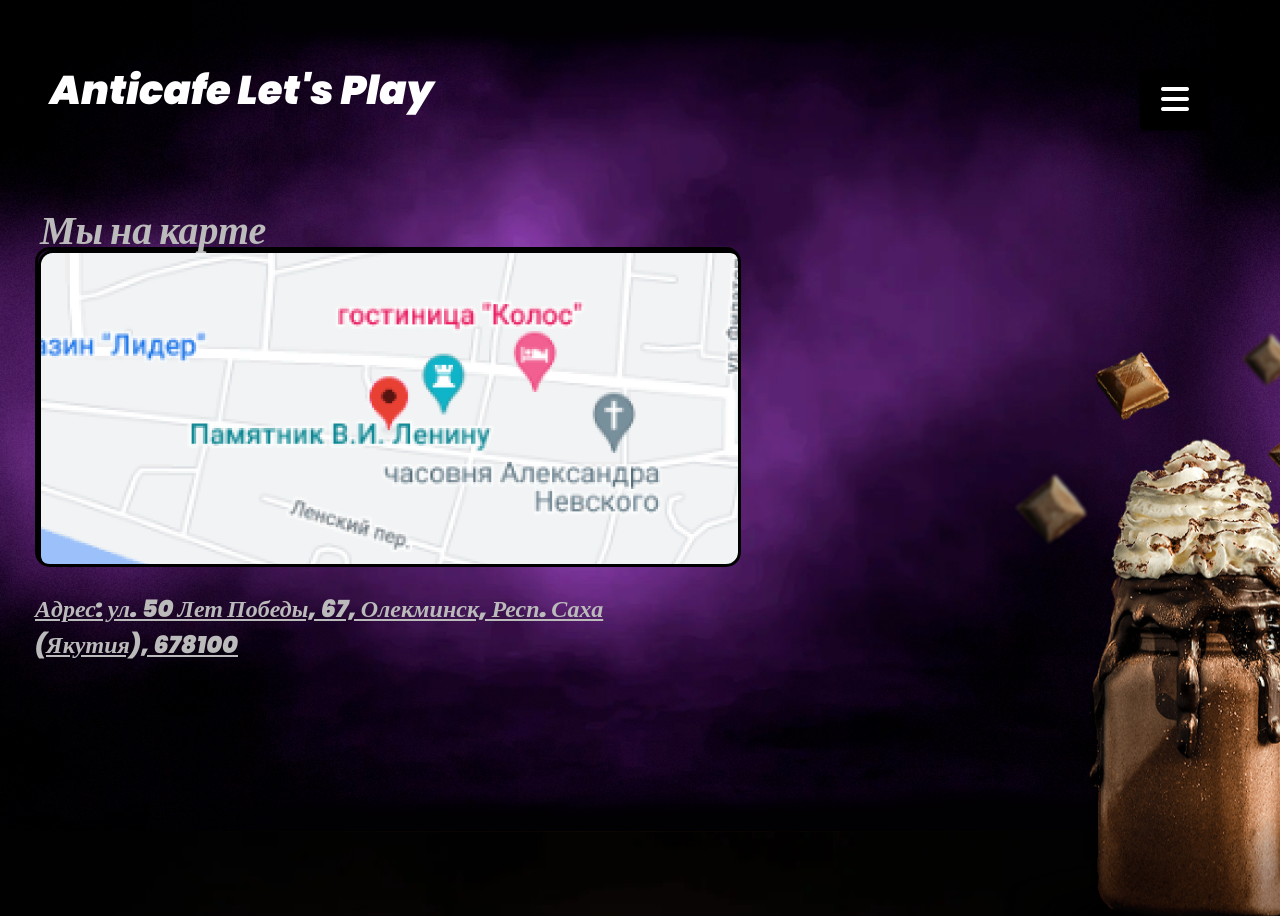
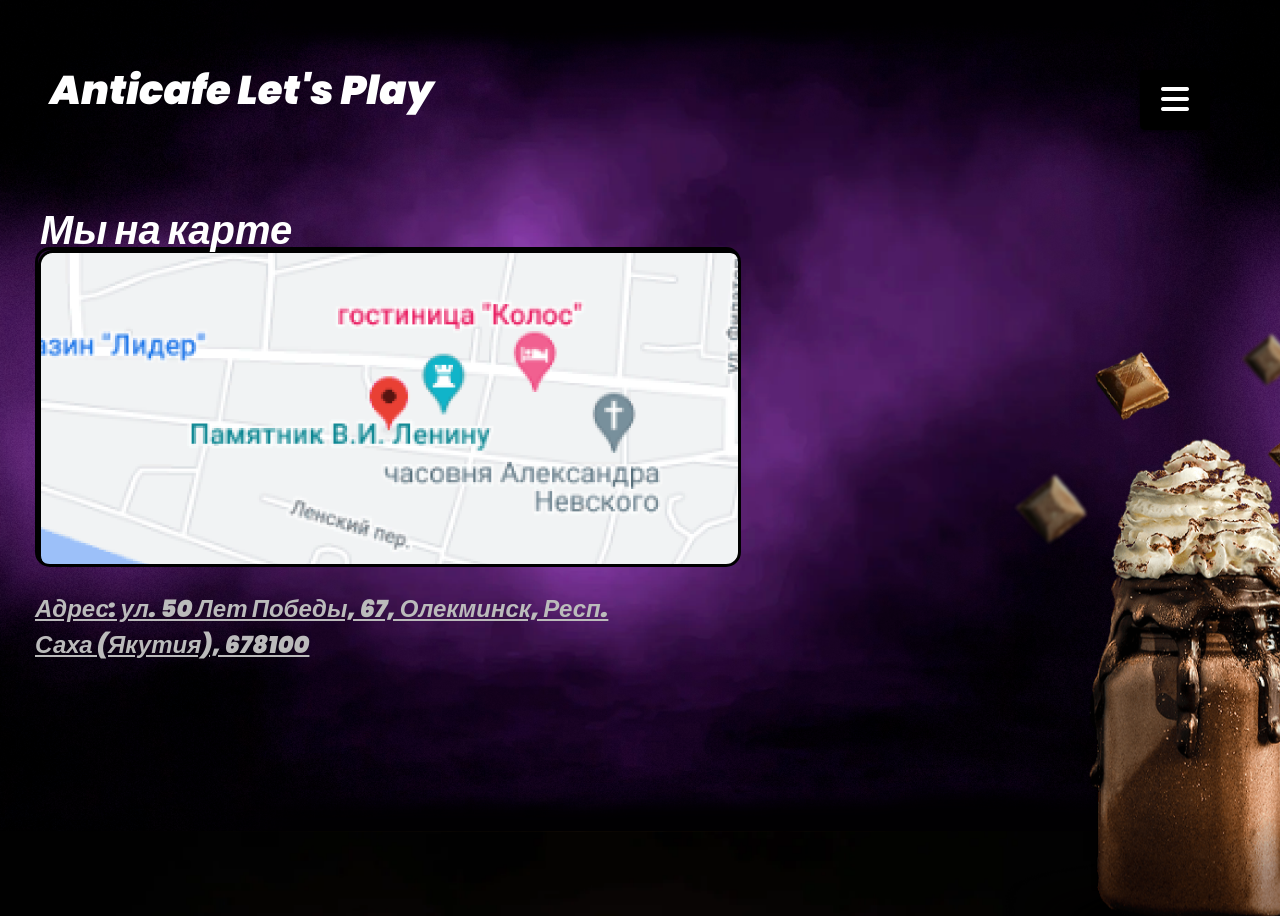
Before and after one commit to LOK1fx/Anticafe_lp_site, a plain HTML site: page src/Anticafe/Map/map.html in a window 1280 px wide. Shown: the top 916 px of the page. Drawn offline with Linux system fonts and the light colour scheme; files whose address does not match are found by name.

Commit message:
Updated fonts

```diff
--- a/src/Anticafe/Map/main.css
+++ b/src/Anticafe/Map/main.css
@@ -244,7 +244,7 @@
     margin-top: -880px;
     margin-left: 40px;
 
-    font-family: 'Poppins';
+    font-family: 'Poppins', sans-serif;
     font-style: italic;
     font-weight: 800;
     font-size: 40px;
@@ -252,7 +252,7 @@
 
     /* gray */
 
-    color: #BBBBBB;
+    color: #ffffff;
 }
 
 #text-addres
@@ -263,7 +263,7 @@
     left: 35px;
     top: 567px;
 
-    font-family: 'Poppins';
+    font-family: 'Poppins', sans-serif;
     font-style: italic;
     font-weight: 800;
     font-size: 24px;
@@ -283,7 +283,7 @@
     margin-top: -880px;
     margin-left: 1578px;
 
-    font-family: 'Poppins';
+    font-family: 'Poppins', sans-serif;
     font-style: italic;
     font-weight: 800;
     font-size: 40px;
```
